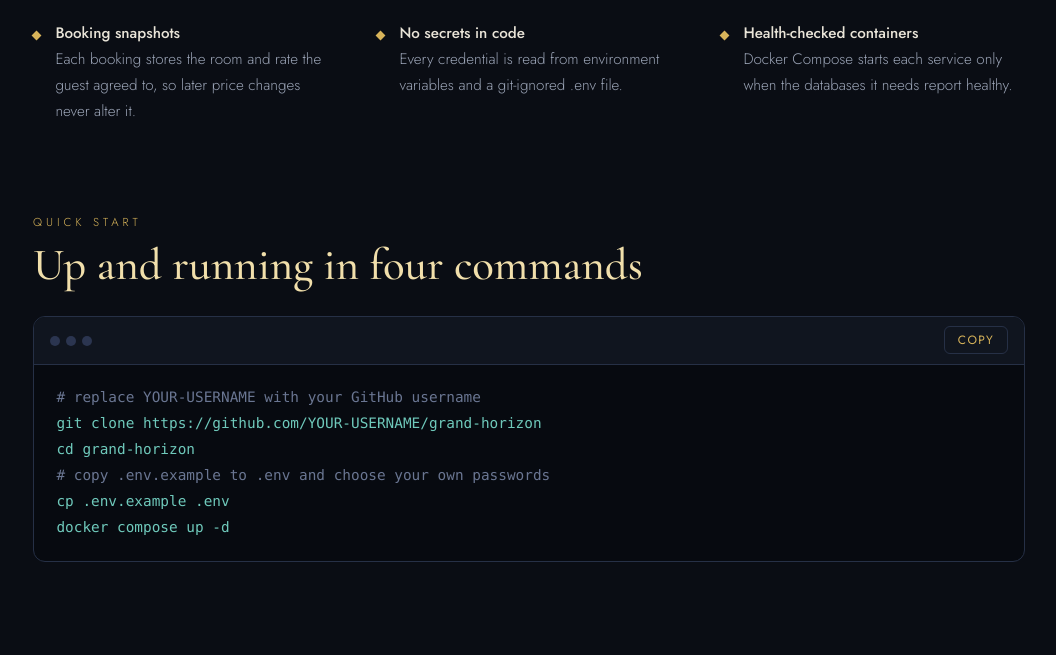
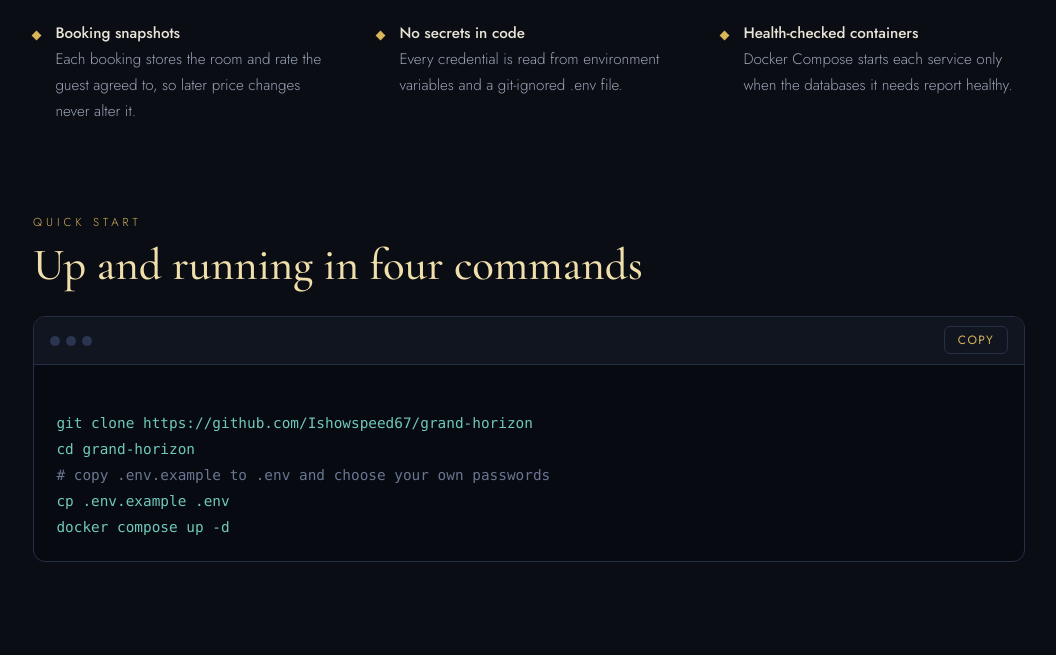
Before and after one commit to Ishowmeat67/my-grand-horizon-labs, a plain HTML site: page docs/index.html in a window 1280 px wide. Shown: the part 2131-2786 px from the top of the page, without its empty margins (111-1167 px from the left). Drawn offline with nearby package versions, Linux system fonts and the light colour scheme.

Commit message:
Update clone command with correct GitHub username

```diff
--- a/docs/index.html
+++ b/docs/index.html
@@ -229,8 +229,8 @@
           <div class="dots"><span></span><span></span><span></span></div>
           <button type="button" id="copy">Copy</button>
         </div>
-<pre id="cmds"><span class="c"># replace YOUR-USERNAME with your GitHub username</span>
-git clone https://github.com/YOUR-USERNAME/grand-horizon
+<pre id="cmds"><span class="c"></span>
+git clone https://github.com/Ishowspeed67/grand-horizon
 cd grand-horizon
 <span class="c"># copy .env.example to .env and choose your own passwords</span>
 cp .env.example .env
```
